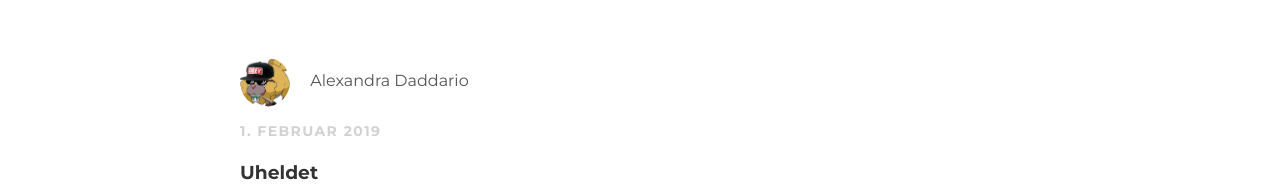
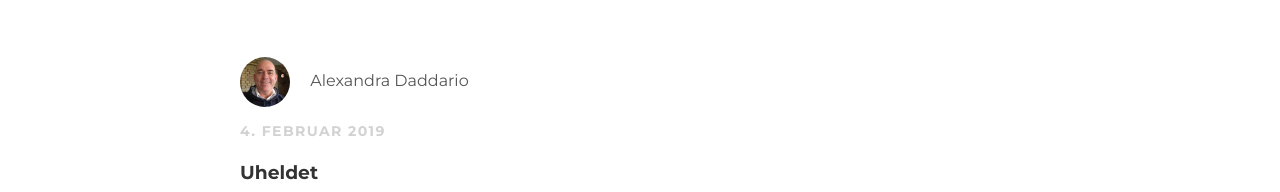
Before and after one commit to sorenpras/sorenpras.github.io, a plain HTML site: page index.html in a window 1280 px wide. Shown: the part 153-345 px from the top of the page. Drawn offline with Linux system fonts and the light colour scheme.

Commit message:
Update index.html

```diff
--- a/index.html
+++ b/index.html
@@ -23,10 +23,10 @@
        <div class="post-container">
         <div class="post">
           <div class="post-author">
-            <img src="dankBidoofMemes.jpg">
+            <img src="jesper.jpg">
             <span>Alexandra Daddario</span>
           </div>
-          <p class="post-date">1. februar 2019</p>
+          <p class="post-date">4. februar 2019</p>
           <h3 class="post-title">Uheldet</h3>
           <div class="post-content">
             <p>Det var en moerk og stormfuld aften paa Noerrebro i Koebenhavn. Halloejsa, sagde en gnom. Det var maerkeligt, fordi jeg var ikke en gnom.</p>
```
